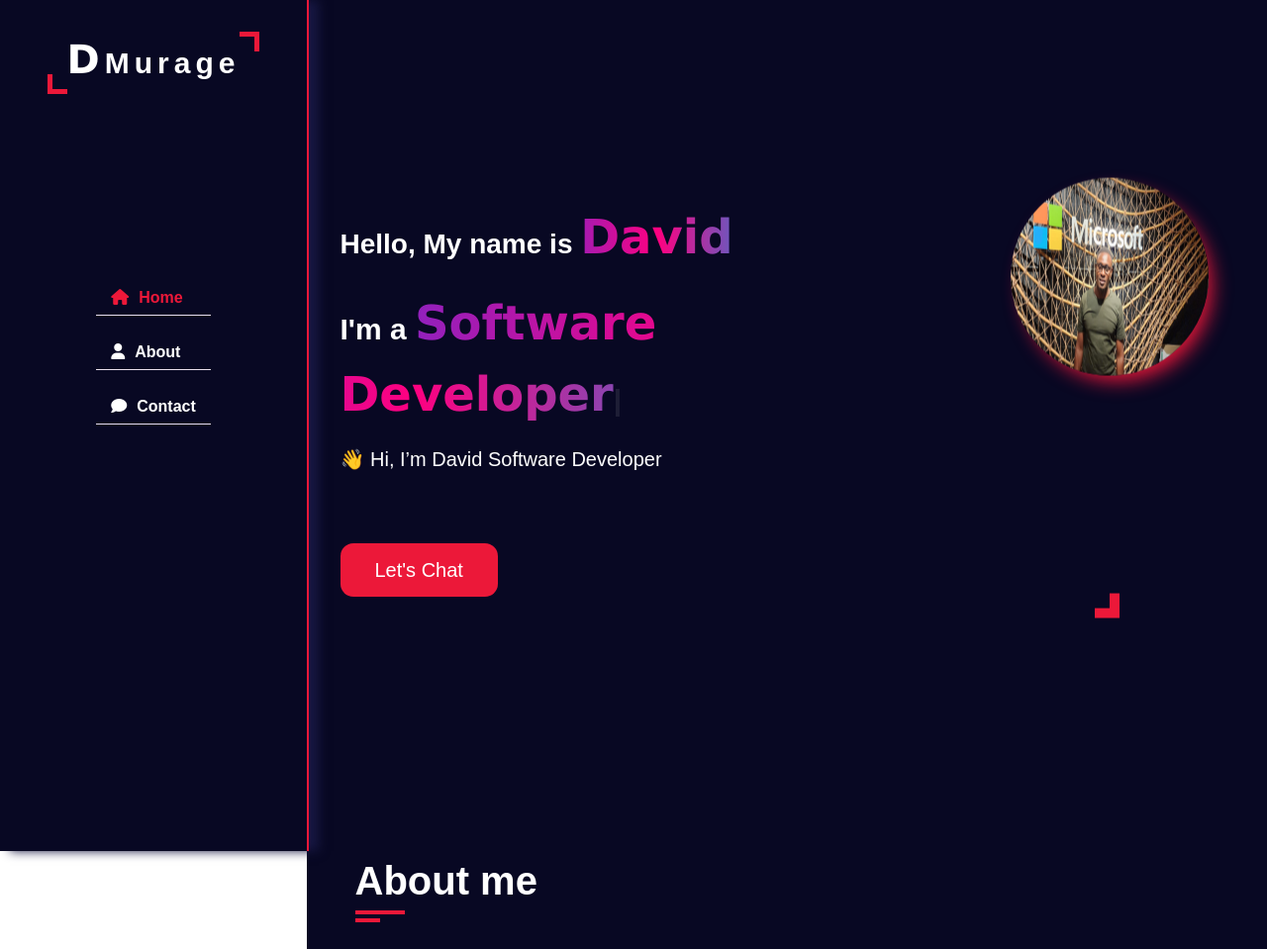
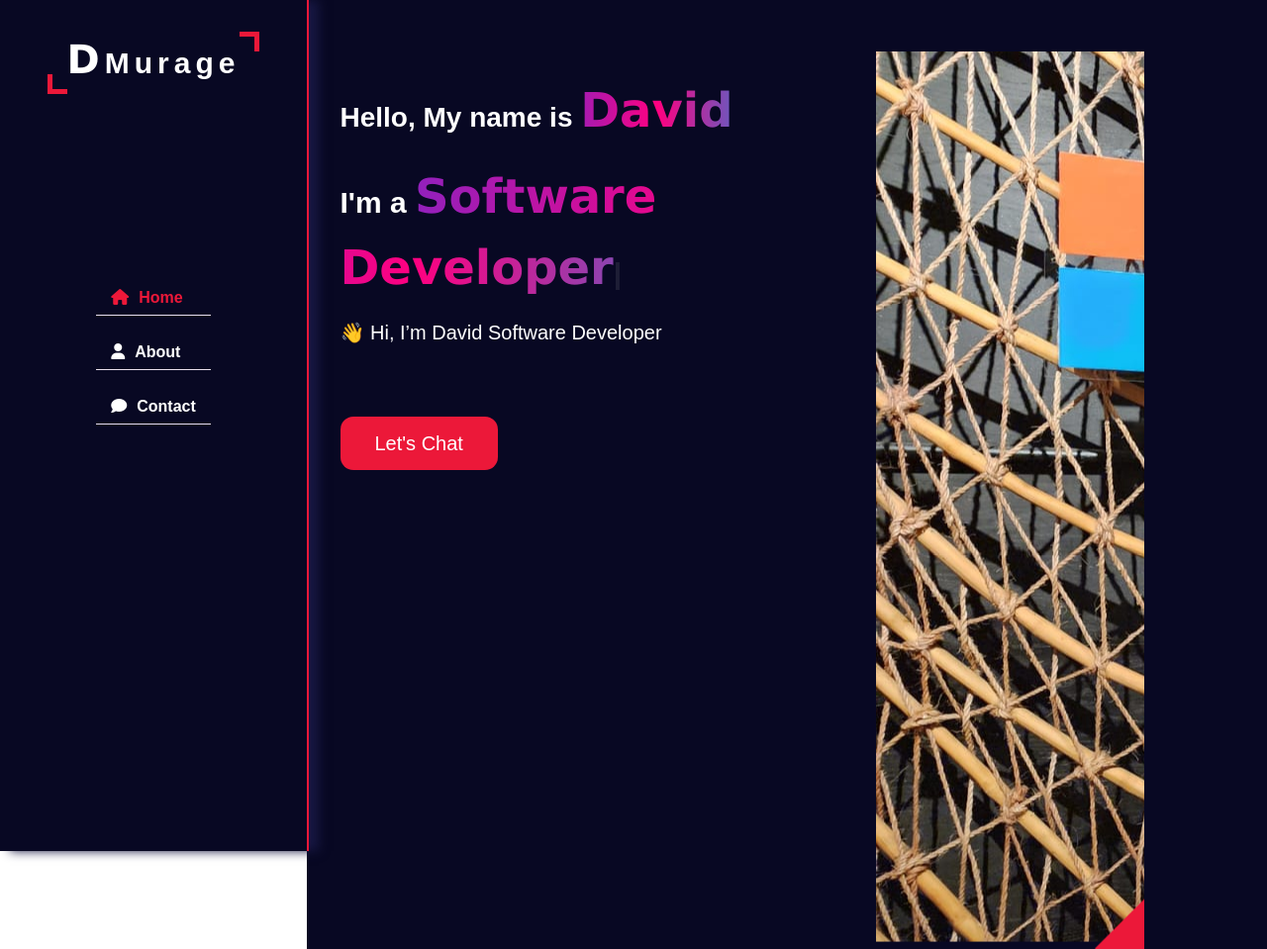
Before and after one commit to muragedavis/DavidWebdeveloper, a plain HTML site: page index.html in a window 1280 px wide. Shown: the top 959 px of the page at 99% size. Drawn offline with nearby package versions, Linux system fonts and the light colour scheme.

Commit message:
Update style.css

```diff
--- a/style.css
+++ b/style.css
@@ -303,39 +303,22 @@ h3.my-profession {
   }
 }
 
+.home-img {
+  position: relative;
+  overflow: hidden;
+}
 .home-img::after {
   content: '';
-  height: 25px;
-  width: 25px;
   position: absolute;
-  border-bottom: solid 10px var(--skin-color);
-  border-right: solid 10px var(--skin-color);
-  bottom: -30px;
-  right: 25px;
+  bottom: 0;
+  right: 0;
+  width: 0;
+  height: 0;
+  border-left: 25px solid transparent;
+  border-top: 25px solid transparent;
+  border-bottom: 25px solid var(--skin-color);
+  border-right: 25px solid var(--skin-color);
 }
-
-.home-img::before {
-  align-content: center;
-  height: 80px;
-  width: 80px;
-  position: absolute;
-  border-top: solid 10px var(--skin-color);
-  border-left: solid 10px var(--skin-color);
-  top: -37px;
-  left: 28px;
-}
-
-
-.home .home-img img {
-  height: 200px;
-  width: 200px;
-  border-radius: 150px;
-  margin: auto;
-   position: absolute;
-  box-shadow: 8px 10px 20px -5px var(--skin-color);
-}
-
-
 .home-info .name,.typing {
   font-size: 3rem;
   font-family: Verdana, Geneva, Tahoma, sans-serif;
```
